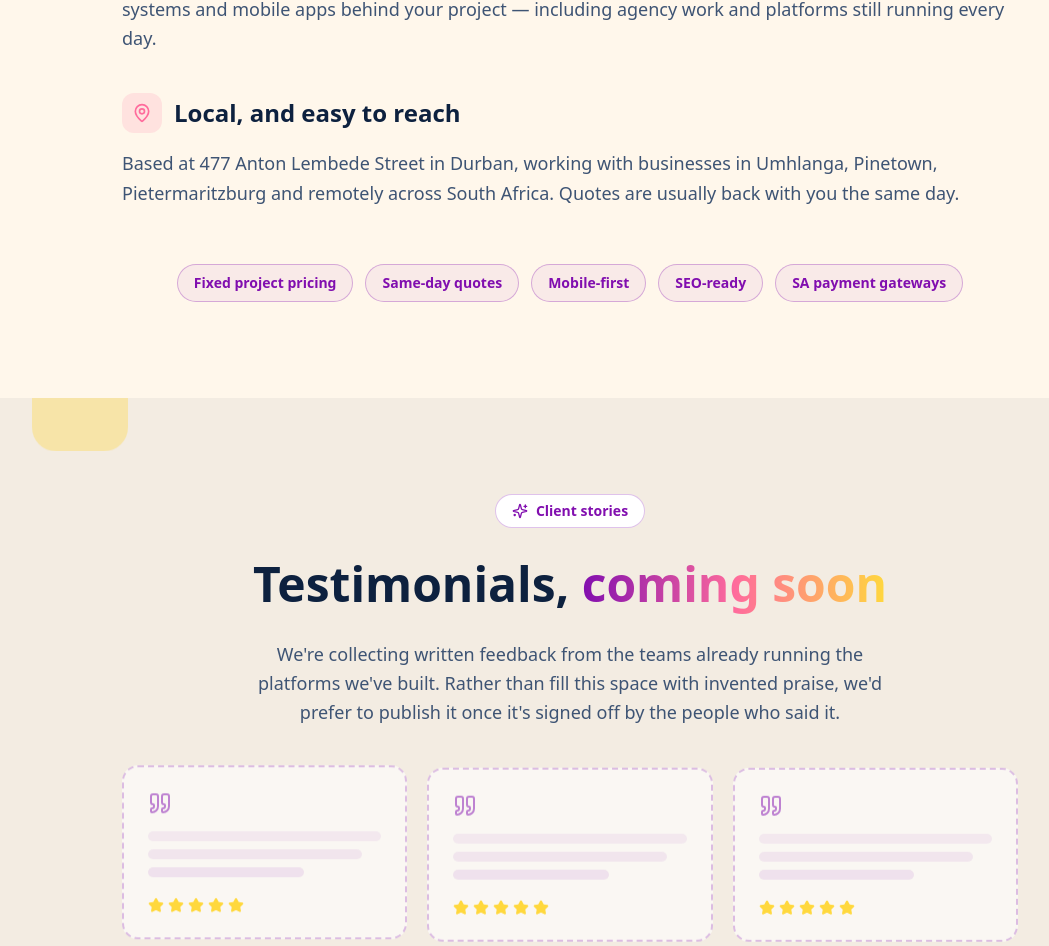
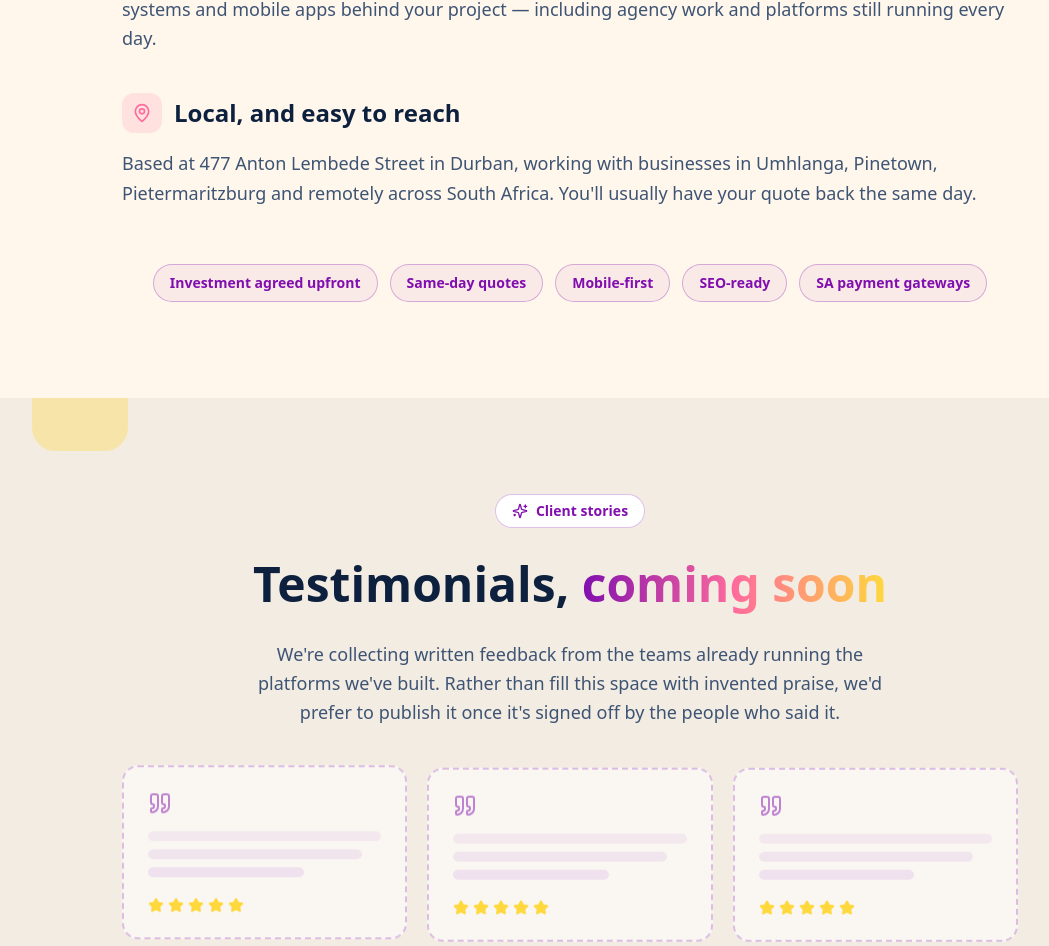
Before and after one commit to nv-mgazi/endlessx360-the-future-secured, a React (Vite) app: page /#about in a window 1280 px wide. Shown: the part 7210-8156 px from the top of the page, without its empty margins (70-1119 px from the left). Built offline with nearby package versions, Linux system fonts and the light colour scheme; the HTML template or start-up script is replaced by a standard one.

Commit message:
Changes
Co-authored-by: nv-mgazi <147007523+nv-mgazi@users.noreply.github.com>

```diff
--- a/src/components/About.tsx
+++ b/src/components/About.tsx
@@ -59,13 +59,14 @@ const About = () => {
               <p className="text-lg text-muted-foreground leading-relaxed">
                 Based at 477 Anton Lembede Street in Durban, working with businesses in
                 Umhlanga, Pinetown, Pietermaritzburg and remotely across South Africa.
-                Quotes are usually back with you the same day.
+                You'll usually have your quote back the same day.
               </p>
 
             </div>
 
             <div className="flex flex-wrap gap-3 pt-4 justify-center">
-              {["Fixed project pricing", "Same-day quotes", "Mobile-first", "SEO-ready", "SA payment gateways"].map((t) => (
+              {["Investment agreed upfront", "Same-day quotes", "Mobile-first", "SEO-ready", "SA payment gateways"].map((t) => (
+
                 <Badge key={t} variant="outline" className="px-4 py-2 text-sm border-[hsl(var(--brand-purple)/0.3)] bg-[hsl(var(--brand-purple)/0.05)] text-[hsl(var(--brand-purple))]">
                   {t}
                 </Badge>
```
